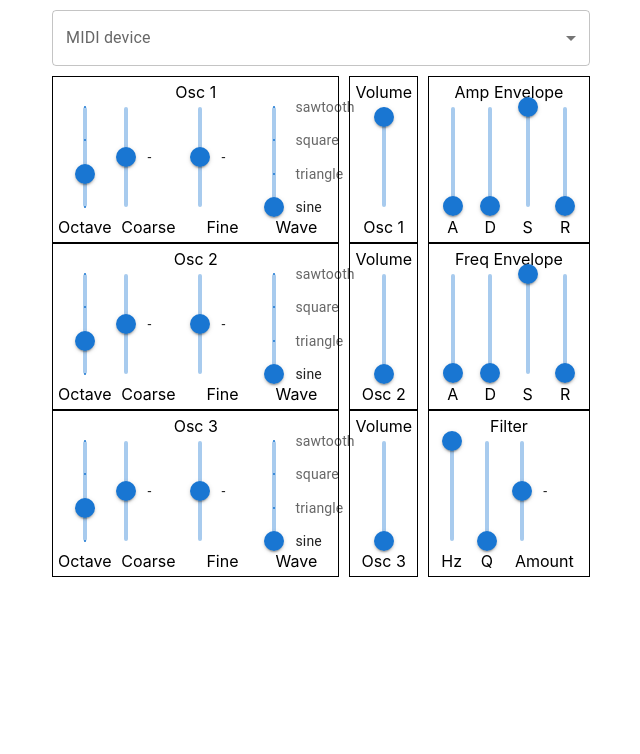
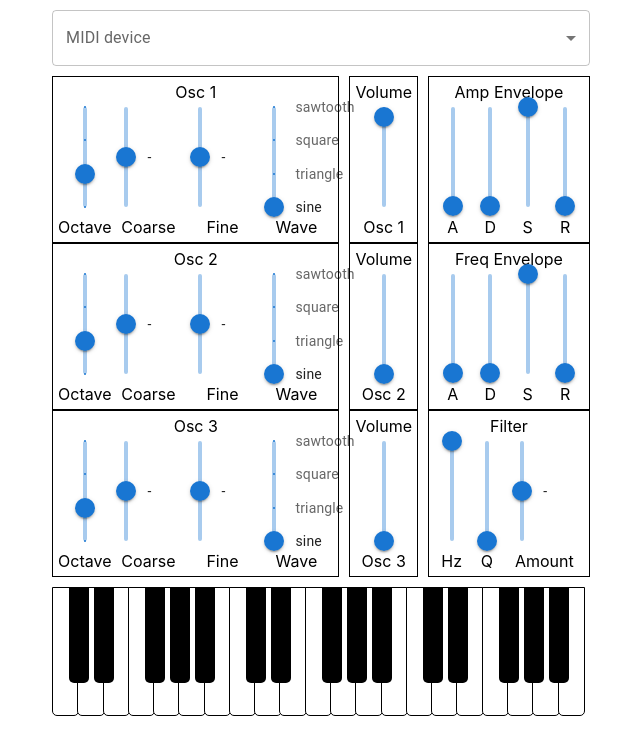
Before and after one commit to blibliki-js/engine, a React (Create React App) app: page / in a window 1280 px wide. Both pictures are taken after a click on the button "Start". Shown: the top 754 px of the page, without its empty margins (319-959 px from the left). Built offline with nearby package versions, Linux system fonts and the light colour scheme.

Commit message:
Implement virtual keyboard
Closes #4

```diff
--- a/src/Engine/Module/Base.ts
+++ b/src/Engine/Module/Base.ts
@@ -13,6 +13,11 @@ export interface Connectable {
   chain: Function;
   toDestination: Function;
   dispose: Function;
+}
+
+export interface Triggerable {
+  triggerAttack: Function;
+  triggerRelease: Function;
 }
 
 export interface ModuleInterface {
@@ -72,6 +77,10 @@ class Module<InternalModule extends Connectable, PropsInterface>
     this.internalModule.dispose();
   }
 
+  isTriggerable() {
+    return !!(this as unknown as Triggerable).triggerAttack;
+  }
+
   serialize() {
     return {
       id: this.id,
--- a/src/Engine/Module/Envelope/Base.ts
+++ b/src/Engine/Module/Envelope/Base.ts
@@ -1,7 +1,7 @@
 import { Envelope as Env } from "tone";
 
 import Note from "Engine/Note";
-import Module, { ModuleType } from "Engine/Module";
+import Module, { ModuleType, Triggerable } from "Engine/Module";
 
 export const enum EnvelopeStages {
   Attack = "attack",
@@ -28,9 +28,10 @@ const InitialProps: EnvelopeInterface = {
   release: MIN_TIME,
 };
 
-export default abstract class EnvelopeModule<
-  EnvelopeLike extends Env
-> extends Module<EnvelopeLike, EnvelopeInterface> {
+export default abstract class EnvelopeModule<EnvelopeLike extends Env>
+  extends Module<EnvelopeLike, EnvelopeInterface>
+  implements Triggerable
+{
   activeNotes: Note[];
 
   constructor(
@@ -89,14 +90,14 @@ export default abstract class EnvelopeModule<
     this.internalModule[stage] = calculatedValue;
   }
 
-  triggerAttack(note: Note, time: number) {
+  triggerAttack(note: Note | string, time: number) {
     this.internalModule.triggerRelease();
-    this.addNote(note);
+    this.addNote(this.getNote(note));
     this.internalModule.triggerAttack(time);
   }
 
-  triggerRelease(note: Note) {
-    this.removeNote(note);
+  triggerRelease(note: Note | string) {
+    this.removeNote(this.getNote(note));
     if (this.activeNotes.length) return;
 
     this.internalModule.triggerRelease();
@@ -104,6 +105,10 @@ export default abstract class EnvelopeModule<
 
   toDestination() {
     this.internalModule.toDestination();
+  }
+
+  private getNote(note: Note | string) {
+    return note instanceof Note ? note : new Note(note);
   }
 
   private maxTime(stage: EnvelopeStages): number {
--- a/src/Engine/Module/Oscillator.ts
+++ b/src/Engine/Module/Oscillator.ts
@@ -37,17 +37,17 @@ export default class Oscillator extends Module<Osc, OscillatorInterface> {
     this.internalModule.start();
   }
 
-  get note() {
+  get note(): Note {
     return this._note;
   }
 
-  setNoteAt(value: Note, time: number) {
-    this._note = value;
+  setNoteAt(value: Note | string, time: number) {
+    this._note = this.getNote(value);
     this.updateFrequency(time);
   }
 
-  set note(value: Note) {
-    this._note = value;
+  set note(value: Note | string) {
+    this._note = this.getNote(value);
     this.updateFrequency();
   }
 
@@ -124,4 +124,8 @@ export default class Oscillator extends Module<Osc, OscillatorInterface> {
       this.internalModule.frequency.value = freq;
     }
   }
+
+  private getNote(note: Note | string): Note {
+    return note instanceof Note ? note : new Note(note);
+  }
 }
--- a/src/Engine/Module/index.ts
+++ b/src/Engine/Module/index.ts
@@ -4,7 +4,7 @@ import { Envelope, AmpEnvelope, FreqEnvelope } from "./Envelope";
 import Filter from "./Filter";
 
 export { default, ModuleType } from "./Base";
-export type { Connectable } from "./Base";
+export type { Connectable, Triggerable } from "./Base";
 
 export { default as Filter } from "./Filter";
 export { default as Oscillator } from "./Oscillator";
--- a/src/Engine/Note/index.ts
+++ b/src/Engine/Note/index.ts
@@ -5,6 +5,7 @@ const Notes = ["C", "C#", "D", "D#", "E", "F", "F#", "G", "G#", "A", "A#", "B"];
 const NotesLength = Notes.length;
 
 export default class Note {
+  static _notes: Note[];
   name: string;
   octave: number;
 
@@ -14,6 +15,10 @@ export default class Note {
     } else {
       this.fromEvent(eventOrString);
     }
+  }
+
+  static notes(octave: number = 3) {
+    return Notes.map((note: string) => new Note(`${note}${octave}`));
   }
 
   get isSemi() {
@@ -55,6 +60,6 @@ export default class Note {
 
   private fromEvent(event: MIDIMessageEvent) {
     this.name = Notes[event.data[1] % 12];
-    this.octave = Math.floor(event.data[1] / 12);
+    this.octave = Math.floor(event.data[1] / 12) - 2;
   }
 }
--- a/src/Synth/index.tsx
+++ b/src/Synth/index.tsx
@@ -5,6 +5,7 @@ import styled from "@emotion/styled";
 import Engine from "Engine";
 
 import MidiDeviceSelector from "components/MidiDeviceSelector";
+import Keyboard from "components/Keyboard";
 
 import Oscillators from "./Oscillators";
 import Mixer from "./Mixer";
@@ -14,7 +15,8 @@ const SynthContainer = styled.div`
   display: grid;
   grid-template-areas:
     "midi midi midi"
-    "oscillators mixer envelopes";
+    "oscillators mixer envelopes"
+    "keyboard keyboard keyboard";
   gap: 10px;
   padding: 10px;
 `;
@@ -57,6 +59,9 @@ export default function Synth() {
       <Row area="envelopes">
         <EnvelopesAndFilter />
       </Row>
+      <Row area="keyboard">
+        <Keyboard />
+      </Row>
     </SynthContainer>
   );
 }
--- /dev/null
+++ b/src/components/Keyboard/Key.tsx
@@ -0,0 +1,170 @@
+import { useMemo } from "react";
+import styled from "@emotion/styled";
+
+import Engine from "Engine";
+import Note from "Engine/Note";
+
+interface StyleProps {
+  toneWidth: number;
+  toneHeight: number;
+  semiToneWidth: number;
+  semiToneHeight: number;
+}
+
+const WhiteKey = styled.div<StyleProps>`
+  position: relative;
+  background: #fff;
+  border: 1px solid #000;
+  width: ${(props) => props.toneWidth}px;
+  height: ${(props) => props.toneHeight}px;
+  border-radius: 0 0 5px 5px;
+  margin-right: 1px;
+
+  &.active {
+    box-shadow: inset 0 0 20px rgba(0 0 0 / 25%);
+    transform: scaleY(0.99);
+    -webkit-transform-origin-y: 0;
+  }
+`;
+
+const BlackKey = styled.div<StyleProps>`
+  background: #000;
+  z-index: 2;
+  width: ${(props) => props.semiToneWidth}px;
+  height: ${(props) => props.semiToneHeight}px;
+  border-radius: 0 0 5px 5px;
+
+  &.active {
+    box-shadow: inset 0 0 20px rgba(255 255 255 / 60%);
+    transform: scaleY(0.99);
+    -webkit-transform-origin-y: 0;
+  }
+`;
+
+const C = styled(WhiteKey)`
+  grid-column: 1 / span 2;
+  grid-row: 1 / span 2;
+`;
+
+const CSharp = styled(BlackKey)`
+  grid-column: 2 / span 2;
+  grid-row: 1;
+`;
+
+const D = styled(WhiteKey)`
+  grid-column: 3 / span 2;
+  grid-row: 1 / span 2;
+`;
+
+const DSharp = styled(BlackKey)`
+  grid-column: 5 / span 2;
+  grid-row: 1;
+`;
+
+const E = styled(WhiteKey)`
+  grid-column: 6 / span 2;
+  grid-row: 1 / span 2;
+`;
+
+const F = styled(WhiteKey)`
+  grid-column: 8 / span 2;
+  grid-row: 1 / span 2;
+`;
+
+const FSharp = styled(BlackKey)`
+  grid-column: 9 / span 2;
+  grid-row: 1;
+`;
+
+const G = styled(WhiteKey)`
+  grid-column: 10 / span 2;
+  grid-row: 1 / span 2;
+`;
+
+const GSharp = styled(BlackKey)`
+  grid-column: 12 / span 2;
+  grid-row: 1;
+`;
+
+const A = styled(WhiteKey)`
+  grid-column: 13 / span 2;
+  grid-row: 1 / span 2;
+`;
+
+const ASharp = styled(BlackKey)`
+  grid-column: 15 / span 2;
+  grid-row: 1;
+`;
+
+const B = styled(WhiteKey)`
+  grid-column: 16 / span 2;
+  grid-row: 1 / span 2;
+`;
+
+const Keys: { [key: string]: any } = {
+  C: C,
+  "C#": CSharp,
+  D: D,
+  "D#": DSharp,
+  E: E,
+  F: F,
+  "F#": FSharp,
+  G: G,
+  "G#": GSharp,
+  A: A,
+  "A#": ASharp,
+  B: B,
+};
+
+interface KeyProps extends StyleProps {
+  note: Note;
+  active: boolean;
+  triggerable: boolean;
+}
+
+export default function Key(props: KeyProps) {
+  const {
+    note,
+    active,
+    triggerable,
+    toneWidth,
+    toneHeight,
+    semiToneWidth,
+    semiToneHeight,
+  } = props;
+
+  const className = useMemo(() => {
+    const names = [];
+
+    if (active) names.push("active");
+
+    return names.join(" ");
+  }, [active]);
+
+  const CurrentKey = useMemo(() => Keys[note.name], [note]);
+
+  const trigger = useMemo(
+    () =>
+      (type: string, force: boolean = false) =>
+      () => {
+        if (type === "noteOn" && !triggerable && !force) return;
+
+        Engine.triggerKey(note.fullName, type);
+      },
+    [triggerable, note.fullName]
+  );
+
+  return (
+    <CurrentKey
+      onMouseEnter={trigger("noteOn")}
+      onMouseLeave={trigger("noteOff")}
+      onMouseDown={trigger("noteOn", true)}
+      onMouseUp={trigger("noteOff", true)}
+      toneWidth={toneWidth}
+      toneHeight={toneHeight}
+      semiToneWidth={semiToneWidth}
+      semiToneHeight={semiToneHeight}
+      className={className}
+    />
+  );
+}
--- /dev/null
+++ b/src/components/Keyboard/Octave.tsx
@@ -0,0 +1,57 @@
+import styled from "@emotion/styled";
+
+import { useAppSelector } from "hooks";
+import Note from "Engine/Note";
+import Key from "./Key";
+
+const toneWidth = 25.3;
+const toneHeight = toneWidth * 5;
+const semiToneWidth = toneWidth * 0.8;
+const semiToneHeight = 24 * 4;
+
+const toneWidthColumn = `${(toneWidth * 2.0) / 3}px`;
+const semiToneWidthColumn = `${(toneWidth * 1.0) / 3}px`;
+
+const OctaveContainer = styled.div`
+  display: inline-grid;
+  grid-template-columns:
+    ${toneWidthColumn} ${semiToneWidthColumn}
+    ${semiToneWidthColumn} ${semiToneWidthColumn} ${semiToneWidthColumn}
+    ${semiToneWidthColumn} ${toneWidthColumn}
+    ${toneWidthColumn} ${semiToneWidthColumn}
+    ${semiToneWidthColumn} ${semiToneWidthColumn} ${semiToneWidthColumn}
+    ${semiToneWidthColumn} ${semiToneWidthColumn} ${semiToneWidthColumn}
+    ${semiToneWidthColumn} ${toneWidthColumn};
+  grid-template-rows: ${semiToneHeight}px;
+`;
+
+interface OctaveProps {
+  octave: number;
+  triggerable: boolean;
+}
+
+export default function Octave(props: OctaveProps) {
+  const { octave, triggerable } = props;
+  const { activeNotes } = useAppSelector((state) => state.global);
+
+  return (
+    <OctaveContainer>
+      {Note.notes(octave).map((note: Note) => (
+        <Key
+          key={note.fullName}
+          triggerable={triggerable}
+          toneWidth={toneWidth}
+          semiToneWidth={semiToneWidth}
+          toneHeight={toneHeight}
+          semiToneHeight={semiToneHeight}
+          note={note}
+          active={activeNote(activeNotes, note)}
+        />
+      ))}
+    </OctaveContainer>
+  );
+}
+
+function activeNote(activeNotes: string[], note: Note) {
+  return activeNotes.some((n) => n === note.fullName);
+}
--- /dev/null
+++ b/src/components/Keyboard/index.tsx
@@ -0,0 +1,29 @@
+import { useState } from "react";
+import styled from "@emotion/styled";
+
+import Octave from "./Octave";
+
+const OctaveContainer = styled.div``;
+
+export default function Keyboard() {
+  const [triggerable, setTriggerable] = useState(false);
+
+  const enableTriggering = () => {
+    setTriggerable(true);
+  };
+  const disableTriggering = () => {
+    setTriggerable(false);
+  };
+
+  return (
+    <OctaveContainer
+      onMouseDown={enableTriggering}
+      onMouseUp={disableTriggering}
+      onMouseLeave={disableTriggering}
+    >
+      <Octave triggerable={triggerable} octave={2} />
+      <Octave triggerable={triggerable} octave={3} />
+      <Octave triggerable={triggerable} octave={4} />
+    </OctaveContainer>
+  );
+}
--- a/src/globalSlice.ts
+++ b/src/globalSlice.ts
@@ -1,9 +1,8 @@
 import { createSlice, PayloadAction } from "@reduxjs/toolkit";
-import Note from "Engine/Note";
 
 interface GlobalProps {
   isInitialized: boolean;
-  activeNotes: Note[];
+  activeNotes: string[];
 }
 
 const initialState: GlobalProps = {
@@ -18,12 +17,12 @@ export const globalSlice = createSlice({
     setAttributes: (state, action) => {
       return { ...state, ...action.payload };
     },
-    addActiveNote: (state, action: PayloadAction<Note>) => {
+    addActiveNote: (state, action: PayloadAction<string>) => {
       state.activeNotes.push(action.payload);
     },
-    removeActiveNote: (state, action) => {
+    removeActiveNote: (state, action: PayloadAction<string>) => {
       state.activeNotes = state.activeNotes.filter(
-        (note) => note.fullName !== action.payload.fullName
+        (note) => note !== action.payload
       );
     },
   },
```
Also changed, not shown: src/Engine/index.ts (+38 -24 lines).
